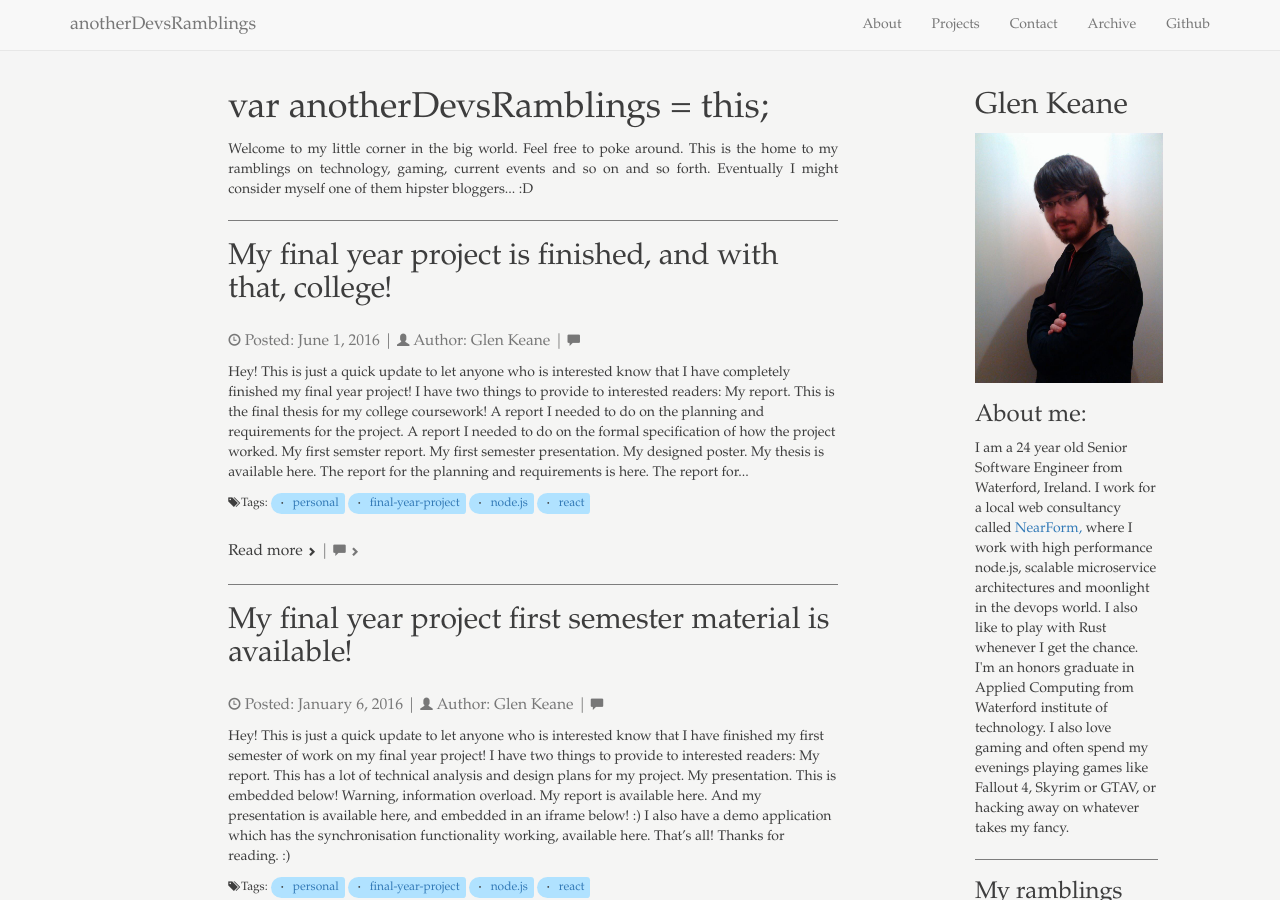
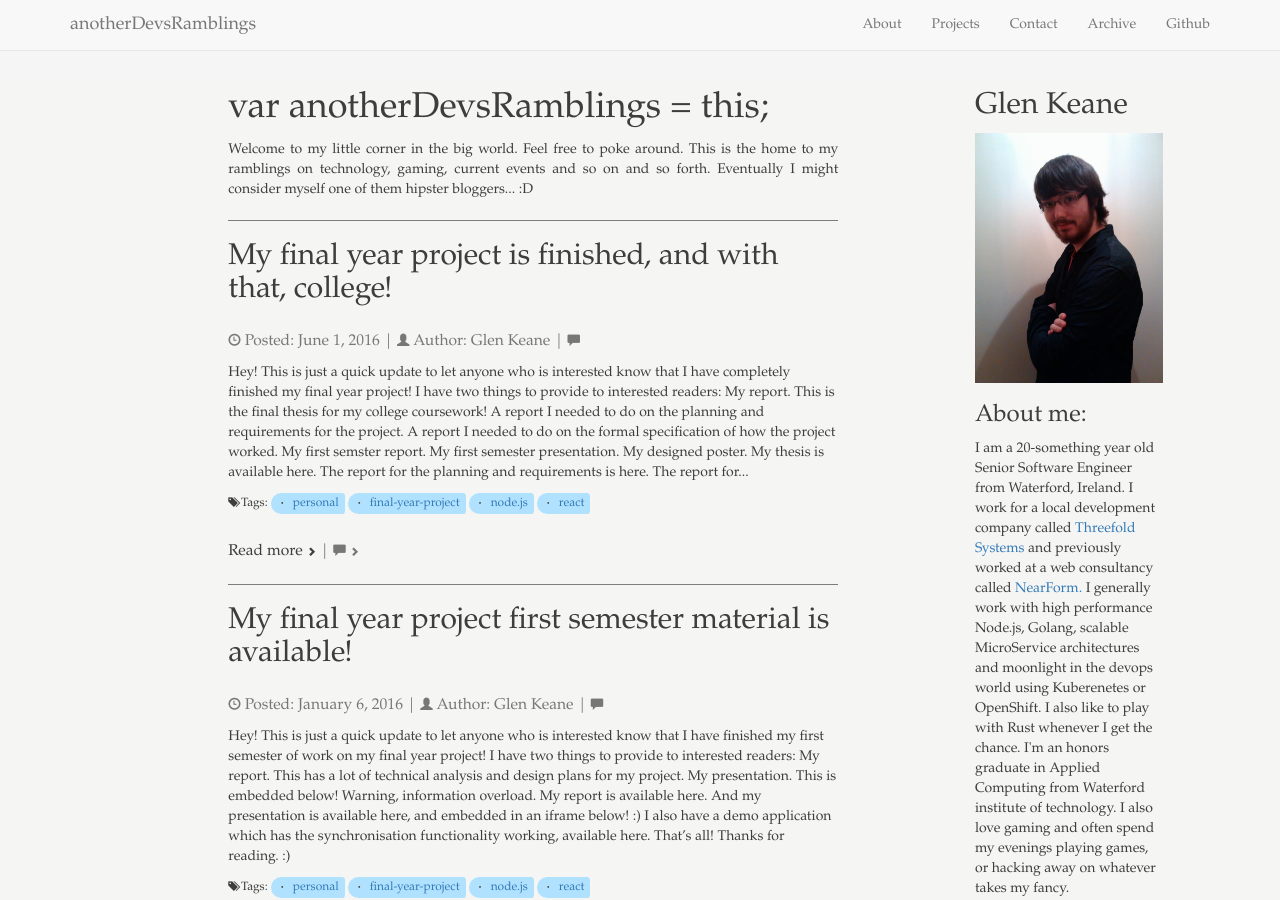
Before and after one commit to GlenTiki/glentiki.github.io, a Jekyll site: the page built from index.html, in a window 1280 px wide and 900 px high. Built offline with Jekyll 4.4.1, drawn with Linux system fonts in a browser that asks for light colours; the list of posts is cut into pages by our own code; comment, search, counter and statistics services are not loaded.

Commit message:
Update shortDesc.html

```diff
--- a/_includes/shortDesc.html
+++ b/_includes/shortDesc.html
@@ -1,3 +1,3 @@
 <p class='justified'>
-	I am a 24 year old Senior Software Engineer from Waterford, Ireland. I work for a local web consultancy called <a href='www.nearform.com'>NearForm,</a> where I work with high performance node.js, scalable microservice architectures and moonlight in the devops world. I also like to play with Rust whenever I get the chance. I'm an honors graduate in Applied Computing from Waterford institute of technology. I also love gaming and often spend my evenings playing games like Fallout 4, Skyrim or GTAV, or hacking away on whatever takes my fancy.
+	I am a 20-something year old Senior Software Engineer from Waterford, Ireland. I work for a local development company called <a href='www.nearform.com'>Threefold Systems</a> and previously worked at a web consultancy called <a href='www.nearform.com'>NearForm.</a> I generally work with high performance Node.js, Golang, scalable MicroService architectures and moonlight in the devops world using Kuberenetes or OpenShift. I also like to play with Rust whenever I get the chance. I'm an honors graduate in Applied Computing from Waterford institute of technology. I also love gaming and often spend my evenings playing games, or hacking away on whatever takes my fancy.
 </p>
```
